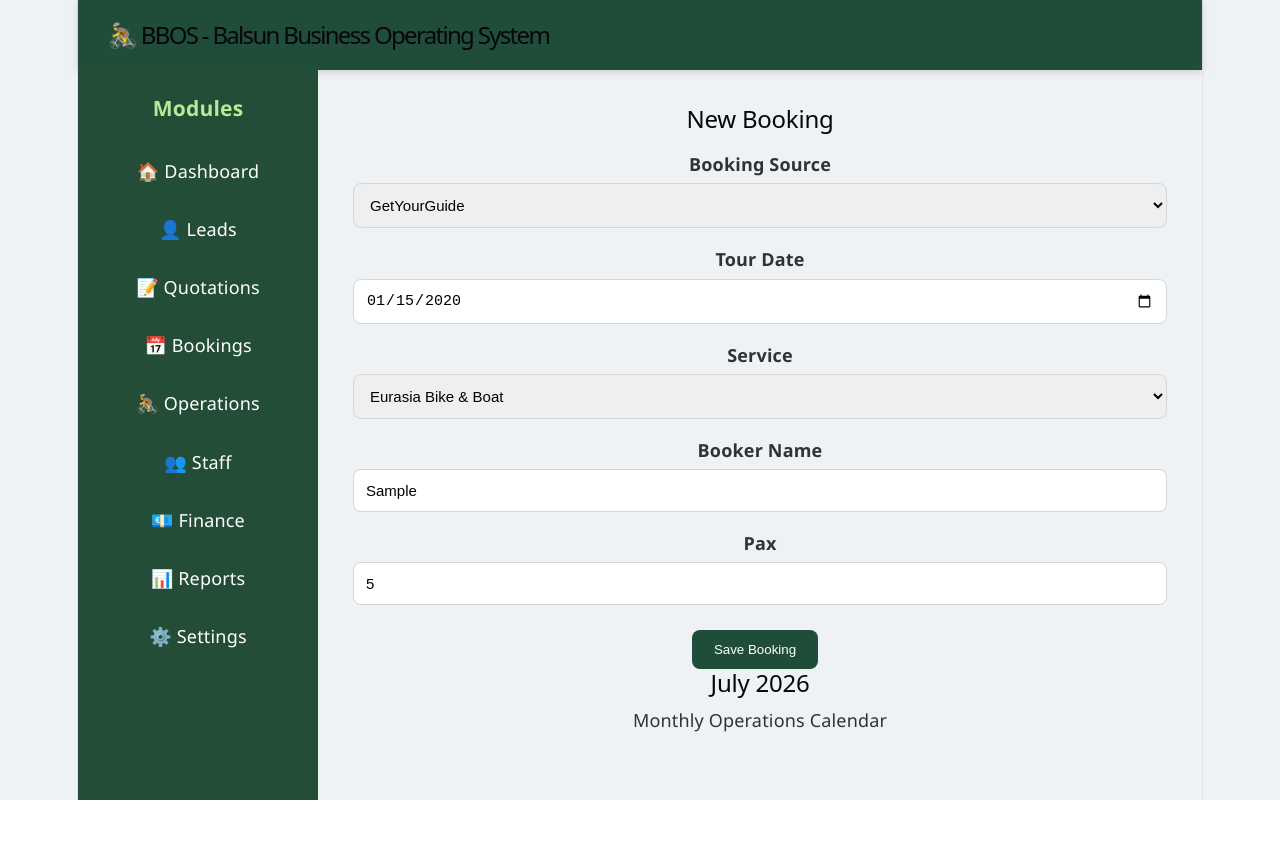
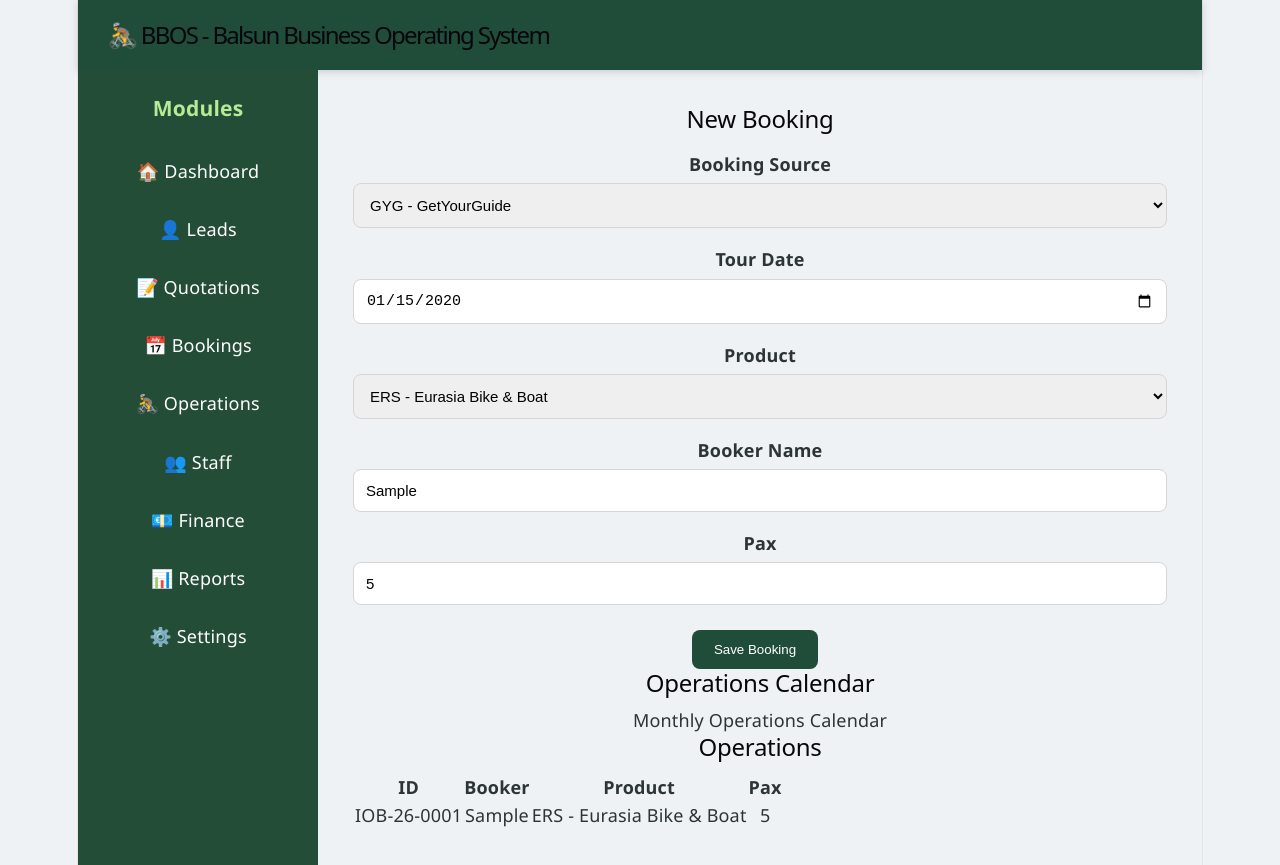
Before and after one commit to cembalsun/iob-operations, a React app in the folder frontend/: page / in a window 1280 px wide. Both pictures are taken after typing "2020-01-15", "Sample", "5" into the empty fields and a click on the button "Save Booking". Before the commit the page ends 800 px from the top, so only its background shows below. Built offline with nearby package versions, Linux system fonts and the light colour scheme; the HTML template or start-up script is replaced by a standard one.

Commit message:
Sprint 2.3 - Connected application components

```diff
--- a/frontend/src/App.jsx
+++ b/frontend/src/App.jsx
@@ -1,54 +1,29 @@
 import { useState } from "react";
 import "./App.css";
 
+import BookingForm from "./components/BookingForm";
+import CalendarPanel from "./components/CalendarPanel";
+import OperationsList from "./components/OperationsList";
+
 function App() {
-const products = {
-    GYG: [
-      "ERS - Eurasia Bike & Boat",
-      "OLD4 - Old City Basic",
-      "OLD6 - Old City Deluxe",
-    ],
+  const [operations, setOperations] = useState([]);
 
-    VIA: [
-      "ERS - Eurasia Bike & Boat",
-      "OLD4 - Old City Basic",
-      "OLD6 - Old City Deluxe",
-    ],
+  function saveBooking(newBooking) {
+    const operation = {
+      id: `IOB-26-${String(operations.length + 1).padStart(4, "0")}`,
+      ...newBooking,
+    };
 
-    BTC: [
-      "ERS - Eurasia Bike & Boat",
-    ],
-
-    CYC: [
-      "ERS - Eurasia Bike & Boat",
-      "OLD4 - Old City Basic",
-      "OLD6 - Old City Deluxe",
-      "OLD8 - Old City Combo",
-      "BOS - Beauties of Bosphorus",
-      "BPK - Bike Packing",
-      "BTP - Bike Travel Package",
-    ],
-    B2B: [
-      "ERS - Eurasia Bike & Boat",
-      "OLD4 - Old City Basic",
-      "OLD6 - Old City Deluxe",
-      "OLD8 - Old City Combo",
-      "BPK - Bike Packing",
-      "BTP - Bike Travel Package",
-    ],
-  };
-
-  const [source, setSource] = useState("GYG");
+    setOperations([...operations, operation]);
+  }
 
   return (
     <div className="app">
-
       <header className="header">
         <h1>🚴 BBOS - Balsun Business Operating System</h1>
       </header>
 
       <div className="container">
-
         <aside className="sidebar">
           <h3>Modules</h3>
 
@@ -65,76 +40,17 @@ const products = {
           </ul>
         </aside>
 
-       <main className="content">
+        <main className="content">
+          <div className="booking-layout">
+            <BookingForm onSave={saveBooking} />
 
-  <div className="booking-layout">
+            <CalendarPanel />
+          </div>
 
-    <section className="booking-form">
-
-      <h2>New Booking</h2>
-
-      <div className="form-row">
-        <label>Booking Source</label>
-        <select>
-          <option>GetYourGuide</option>
-          <option>Viator</option>
-          <option>BikeTours.com</option>
-          <option>Direct Booking</option>
-          <option>B2B</option>
-        </select>
+          <OperationsList operations={operations} />
+        </main>
       </div>
-
-      <div className="form-row">
-        <label>Tour Date</label>
-        <input type="date" />
-      </div>
-
-      <div className="form-row">
-        <label>Service</label>
-        <select>
-          <option>Eurasia Bike & Boat</option>
-          <option>Old City Basic (4h)</option>
-          <option>Old City Deluxe (6h)</option>
-          <option>Old City Combo (8h)</option>
-          <option>Beauties of Bosphorus</option>
-        </select>
-      </div>
-
-      <div className="form-row">
-        <label>Booker Name</label>
-        <input type="text" />
-      </div>
-
-      <div className="form-row">
-        <label>Pax</label>
-        <input type="number" />
-      </div>
-
-      <button className="save-btn">
-        Save Booking
-      </button>
-
-    </section>
-
-    <section className="calendar-panel">
-
-      <h2>July 2026</h2>
-
-      <div className="calendar-placeholder">
-
-        Monthly Operations Calendar
-
-      </div>
-
-    </section>
-
-  </div>
-
-</main>
- </div>
-
     </div>
-
   );
 }
 
--- a/frontend/src/components/CalendarPanel.jsx
+++ b/frontend/src/components/CalendarPanel.jsx
@@ -0,0 +1,13 @@
+function CalendarPanel() {
+  return (
+    <section className="calendar-panel">
+      <h2>Operations Calendar</h2>
+
+      <div className="calendar-placeholder">
+        Monthly Operations Calendar
+      </div>
+    </section>
+  );
+}
+
+export default CalendarPanel;
--- a/frontend/src/components/OperationsList.jsx
+++ b/frontend/src/components/OperationsList.jsx
@@ -0,0 +1,35 @@
+function OperationsList({ operations }) {
+  return (
+    <section className="operations-list">
+      <h2>Operations</h2>
+
+      {operations.length === 0 ? (
+        <p>No operations yet.</p>
+      ) : (
+        <table>
+          <thead>
+            <tr>
+              <th>ID</th>
+              <th>Booker</th>
+              <th>Product</th>
+              <th>Pax</th>
+            </tr>
+          </thead>
+
+          <tbody>
+            {operations.map((op) => (
+              <tr key={op.id}>
+                <td>{op.id}</td>
+                <td>{op.booker}</td>
+                <td>{op.service}</td>
+                <td>{op.pax}</td>
+              </tr>
+            ))}
+          </tbody>
+        </table>
+      )}
+    </section>
+  );
+}
+
+export default OperationsList;
```
